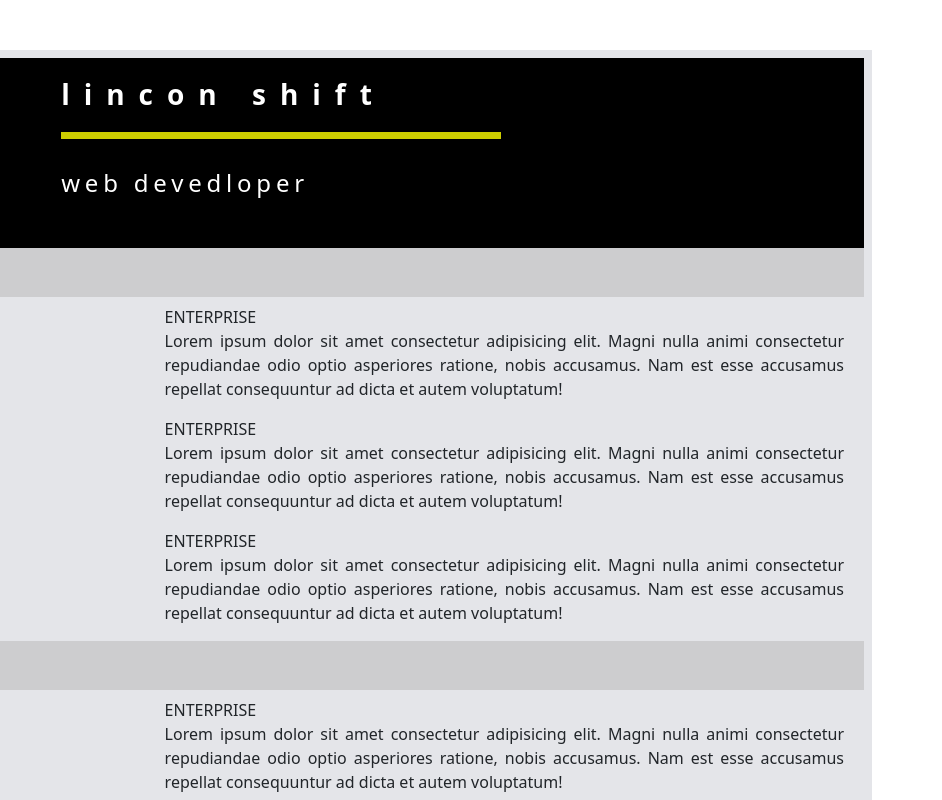
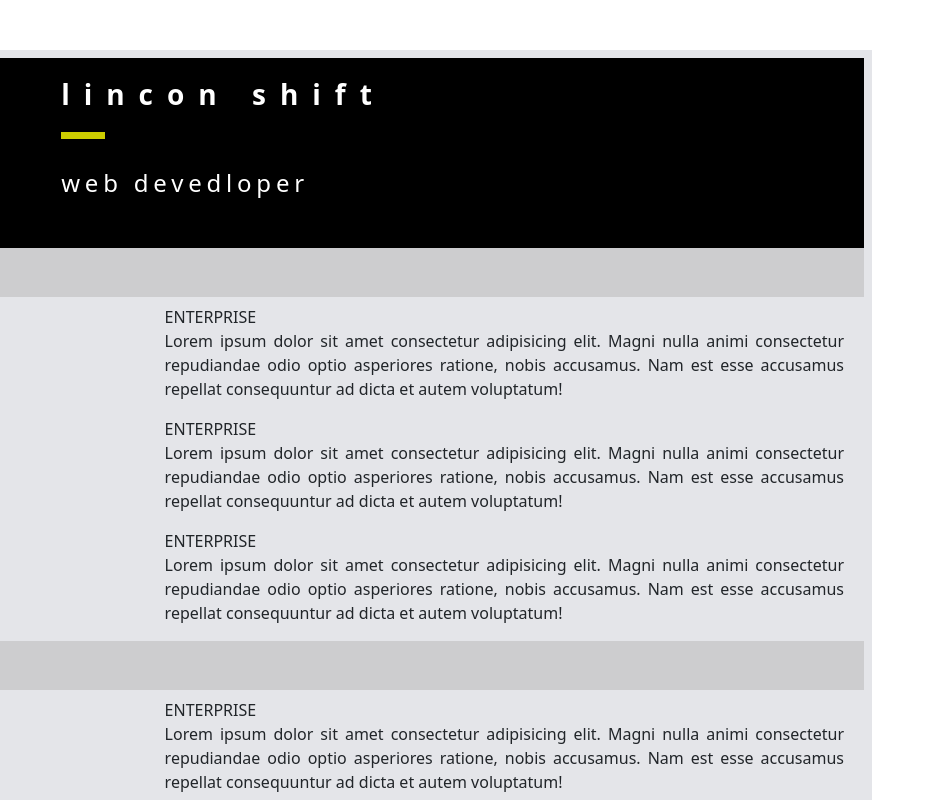
Before and after one commit to Sun3350/boss5, a plain HTML site: page index.html in a window 1280 px wide. Shown: the top 800 px of the page, 338-1280 px from the left. Drawn offline with nearby package versions, Linux system fonts and the light colour scheme.

Commit message:
Update index.html

```diff
--- a/index.html
+++ b/index.html
@@ -46,7 +46,7 @@ P{
     text-align: justify;
 }
 #underline{
-    width: 440px;
+    width: 44px;
     height: 7px;
     margin-top: 20px;
     background: #CECE00;
```
